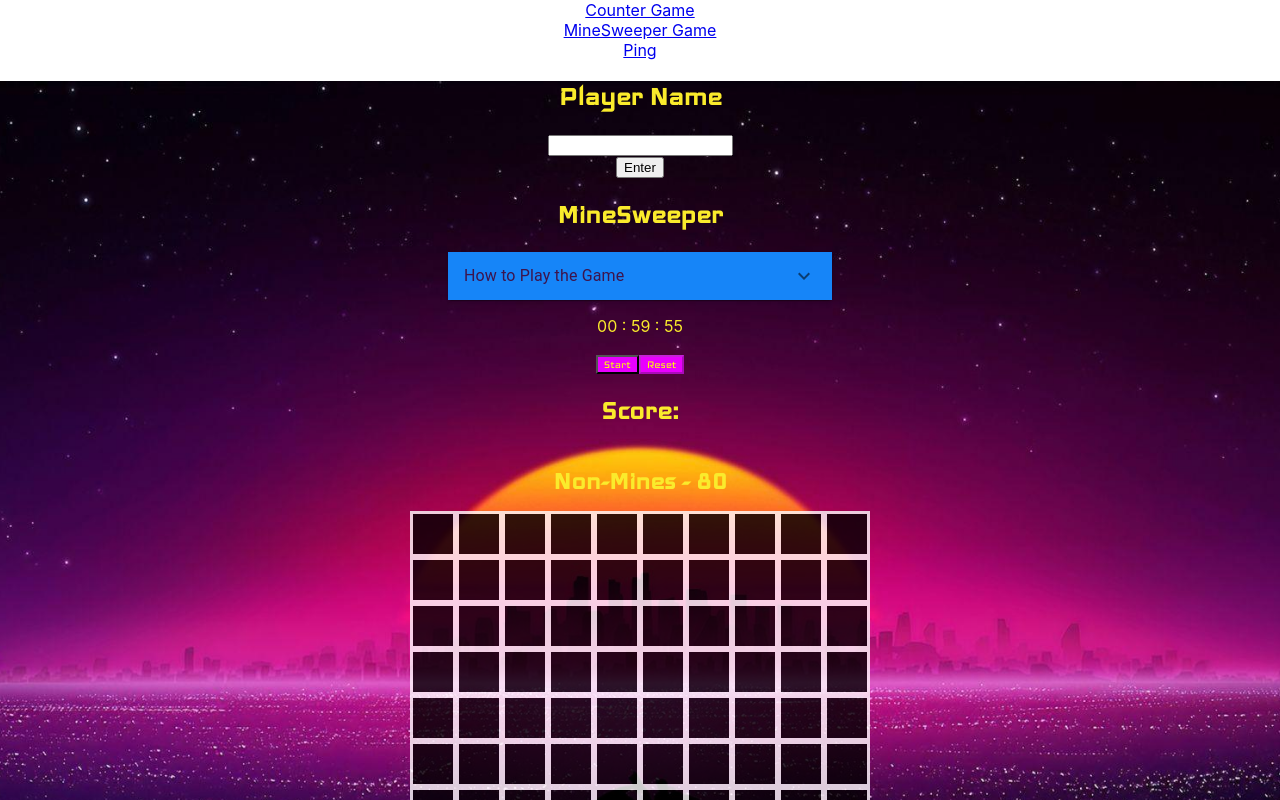
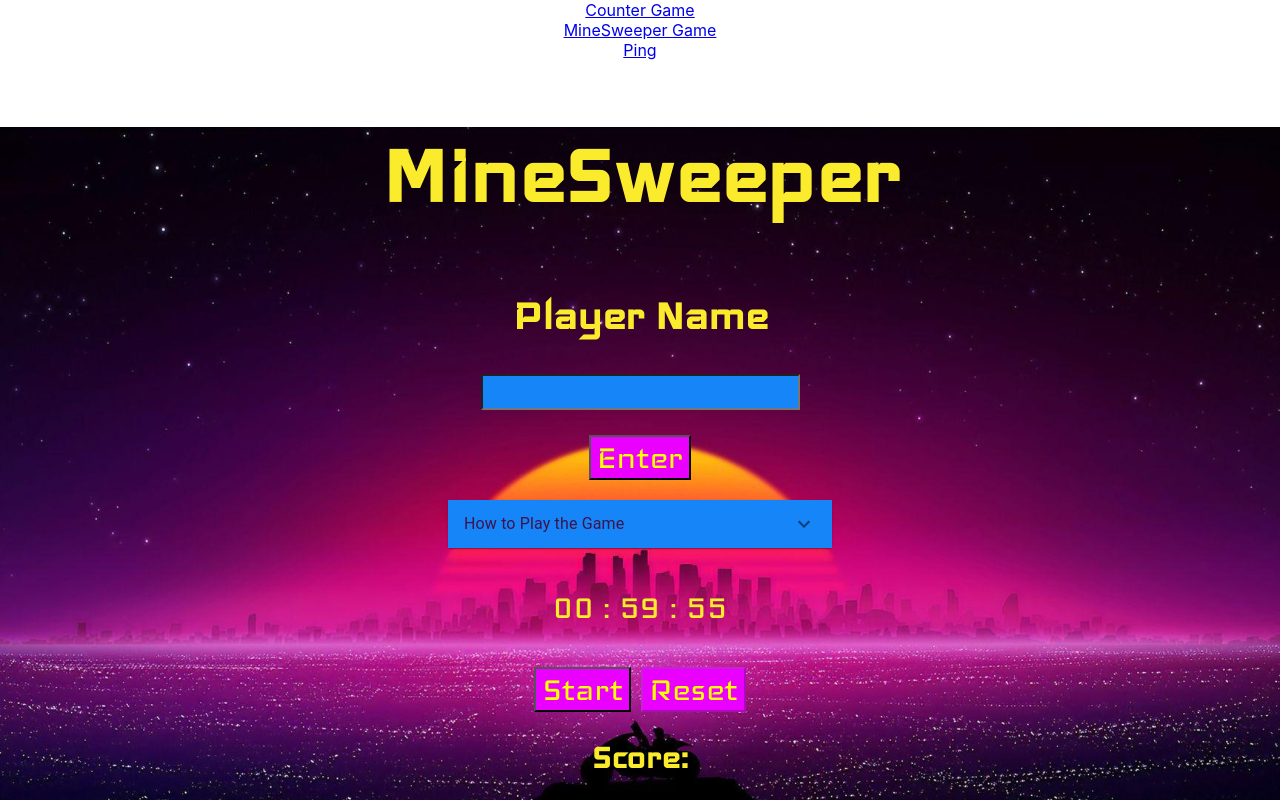
Before and after one commit to DigitalCraftsStudents/dev-arcade, a React (Create React App) app in the folder client/: page /Minesweeper in a window 1280 px wide. Shown: the top 800 px of the page. Built offline with nearby package versions, Linux system fonts and the light colour scheme; no server answers.

Commit message:
updated more fun font stuff

```diff
--- a/client/src/games/Minesweeper/MinesweeperGame.js
+++ b/client/src/games/Minesweeper/MinesweeperGame.js
@@ -13,10 +13,11 @@ function MinesweeperGame() {
   return (
     <div className="MinesweeperBody">
       <div style={{backgroundImage: `url(${background})`}}></div>
-      <SignupForm />
+
 
       <div className="MinesweeperHeading">
-      <h1 style={{color: "#FAEB2C",fontFamily: "primary-font"}}>MineSweeper</h1>
+      <h1 style={{color: "#FAEB2C",fontFamily: "primary-font", fontSize: "100px"}}>MineSweeper</h1>
+     <SignupForm />
       <Instructions/>
       </div>
       <div className="timer">
--- a/client/src/games/Minesweeper/components/Instructions.js
+++ b/client/src/games/Minesweeper/components/Instructions.js
@@ -5,59 +5,23 @@ import AccordionSummary from '@material-ui/core/AccordionSummary';
 import AccordionDetails from '@material-ui/core/AccordionDetails';
 import Typography from '@material-ui/core/Typography';
 import ExpandMoreIcon from '@material-ui/icons/ExpandMore';
-import { createMuiTheme } from '@material-ui/core';
+// import { createMuiTheme } from '@material-ui/core';
+// import { ThemeProvider } from 'styled-components';
 
 
 
+export default function SimpleAccordion() {
 
-// const theme = createMuiTheme({
-//   palette: {
-//     primary: {
-//       main: "#1685F8",
-//     },
-//     secondary: {
-//       main: "#E900FF",
-//     },
-//     accent1: {
-//       main: "#FAEB2C",
-//     },
-//     accent2: {
-//       main: "#F52789",
-//     },
-//     accent3: {
-//       main: "#3D144C",
-//     },
-//     background: {
-//       default: "#1685F8",
-//     },
-//   },
-// });
-
-// const useStyles = makeStyles((theme) => ({
-//   root: {
-//     width: '50%',
-//   },
-//   heading: {
-//     fontSize: theme.typography.pxToRem(20),
-//     fontWeight: theme.typography.fontWeightBold,
-//   },
-//   content: {
-//       fontSize: theme.typography.pxToRem(18),
-
-//   }
-// }));
-
-export default function SimpleAccordion() {
-  // const classes = useStyles();
 
   return (
+
     <div >
-      <Accordion style= {{width: "30%", textAlign: "center", margin: "auto", color: "#3D144C", fontFamily: "primary-font" }}>
+      <Accordion style= {{width: "30%", margin: "auto", color: "#3D144C", marginTop: "20px"}}>
         <AccordionSummary
           expandIcon={<ExpandMoreIcon />}
           aria-controls="panel1a-content"
           id="panel1a-header"
-          style= {{backgroundColor: "#1685F8", fontFamily: "primary-font" }}
+          style= {{backgroundColor: "#1685F8", fontFamily: "primary-font", textAlign: "center" }}
 
         >
           <Typography >How to Play the Game</Typography>
@@ -65,12 +29,13 @@ export default function SimpleAccordion() {
         <AccordionDetails style={{backgroundColor: "#FAEB2C"}}>
           <Typography >
             Click on any square to begin.
-            The timer will begin with the first selection. The numbers on the squares indicates the number of mines surrounding that square. Using that information, you will then try to identify where the mines are hidden.
-            If you are able to navigate the board without setting off any mines - YOU WIN!
+            The numbers on the squares indicates the number of mines surrounding that square. Using that information, you will then try to identify where the mines are hidden. You can right click to mark the cell with a flag.
+            If you are able to navigate the board without setting off any mines...<br></br>
+            YOU WIN!
           </Typography>
         </AccordionDetails>
       </Accordion>
+    </div>
 
-    </div>
   );
 }
--- a/client/src/games/Minesweeper/components/ScoreBoard.js
+++ b/client/src/games/Minesweeper/components/ScoreBoard.js
@@ -10,7 +10,7 @@ export default function ScoreBoard(props) {
     return (
         <div className="score-board">
             <div>
-                <h1 style={{color: "#FAEB2C", fontFamily: "primary-font"}}>
+                <h1 style={{color: "#FAEB2C", fontFamily: "primary-font", fontSize: "40px"}}>
                         Score:{ props.score }
                 </h1>
             </div>
--- a/client/src/games/Minesweeper/components/SignupForm.js
+++ b/client/src/games/Minesweeper/components/SignupForm.js
@@ -4,17 +4,18 @@ class SignupForm extends React.Component {
     render() {
         return (
             <form>
-                <h1 style={{color: "#FAEB2C", fontFamily: "primary-font"}}>Player Name</h1>
+                <h1 style={{color: "#FAEB2C", fontFamily: "primary-font", fontSize: "50px"}}>Player Name</h1>
 
                 <div className="form-group">
                     <label className="control-label"></label>
                     <input
                         type="text"
                         name="username"
+                        style={{backgroundColor:"#1685F8", color:"#FAEB2C", textAlign:"center", fontSize:"30px", marginBottom:"15px",fontFamily: "primary-font"}}
                         />
                 </div>
                 <div className="form-group">
-                    <button className="btn btn-primary btn-lg">
+                    <button  className="btn btn-primary btn-lg" style={{backgroundColor: "#E900FF", color: "yellow", fontFamily: "primary-font", fontSize: '40px', marginTop: "10px"}}>
                       Enter
                     </button>
                 </div>
--- a/client/src/games/Minesweeper/components/board.js
+++ b/client/src/games/Minesweeper/components/board.js
@@ -63,7 +63,7 @@ function Board() {
     return (
         <div className="parent">
             <div>
-                <h3 style={{color:'white',textAlign:'center',fontSize:'30px',margin:'0px', paddingBottom: '15px', color: '#FAEB2C', fontFamily: 'primary-font'}}>Non-Mines - {nonMinecount}</h3>
+                <h3 style={{color:'white',textAlign:'center',fontSize:'30px',margin:'0px', paddingBottom: '15px', color: '#FAEB2C', fontFamily: 'primary-font', fontSize: '40px'}}>Non-Mines - {nonMinecount}</h3>
                 <ToastContainer></ToastContainer>
                 {grid.map((singlerow,index1)=>{
                     return (
--- a/client/src/games/Minesweeper/components/timer.js
+++ b/client/src/games/Minesweeper/components/timer.js
@@ -46,18 +46,18 @@ const App = () => {
   return (
     <div className="app">
       {/* <h3 style={{color: "#E900FF"}}>React Stopwatch</h3> */}
-      <div className='stopwatch-card' style={{color: "#FAEB2C"}}>
+      <div className='stopwatch-card' style={{color: "#FAEB2C", fontSize: '40px', fontFamily: "primary-font"}}>
         <p>{formatTime()}</p>
         <div className='buttons'>
           {
             !isActive && !isPaused ?
-              <button onClick={handleStart} style={{backgroundColor: "#E900FF", color: "yellow", fontFamily: "primary-font"}}>Start</button>
+              <button onClick={handleStart} style={{backgroundColor: "#E900FF", color: "yellow", fontFamily: "primary-font", fontSize: '40px', marginRight: "10px"}}>Start</button>
               : (
-                isPaused ? <button onClick={handlePause} style={{backgroundColor: "#E900FF", color: "yellow", fontFamily: "primary-font"}}>Pause</button> :
-                  <button onClick={handleResume} style={{backgroundColor: "#E900FF", color: "yellow", fontFamily: "primary-font"}}>Resume</button>
+                isPaused ? <button onClick={handlePause} style={{backgroundColor: "#E900FF", color: "yellow", fontFamily: "primary-font", fontSize: '40px', marginRight: "10px"}}>Pause</button> :
+                  <button onClick={handleResume} style={{backgroundColor: "#E900FF", color: "yellow", fontFamily: "primary-font", fontSize: '40px', marginRight: "10px"}}>Resume</button>
               )
           }
-          <button onClick={handleReset} disabled={!isActive}style={{backgroundColor: "#E900FF", color: "yellow", fontFamily: "primary-font"}}>Reset</button>
+          <button onClick={handleReset} disabled={!isActive}style={{backgroundColor: "#E900FF", color: "yellow", fontFamily: "primary-font", fontSize: '40px'}}>Reset</button>
         </div>
       </div>
     </div>
```
Also changed, not shown: client/src/games/Minesweeper/css/Minesweeper.css (line endings or trailing spaces).
